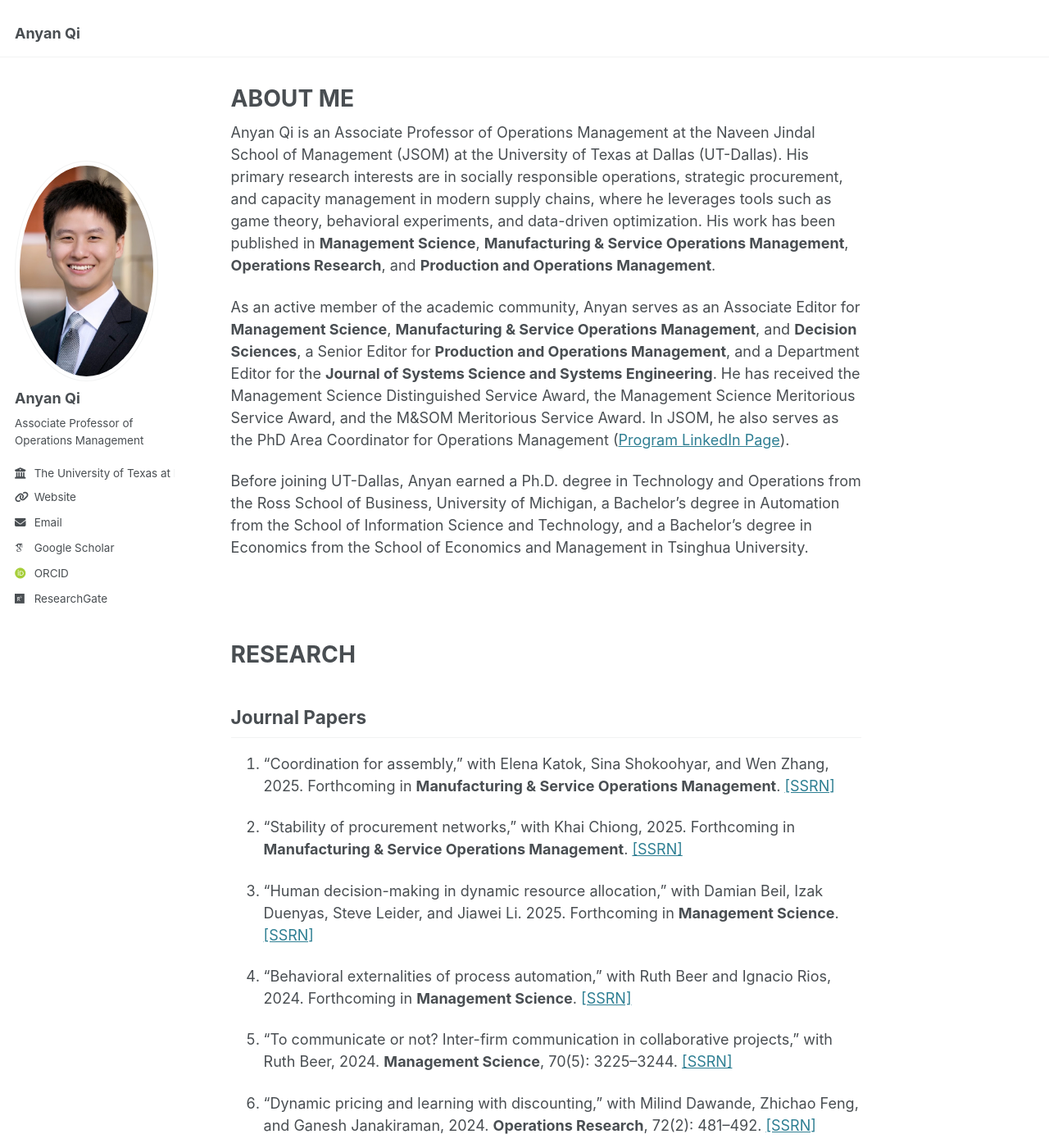
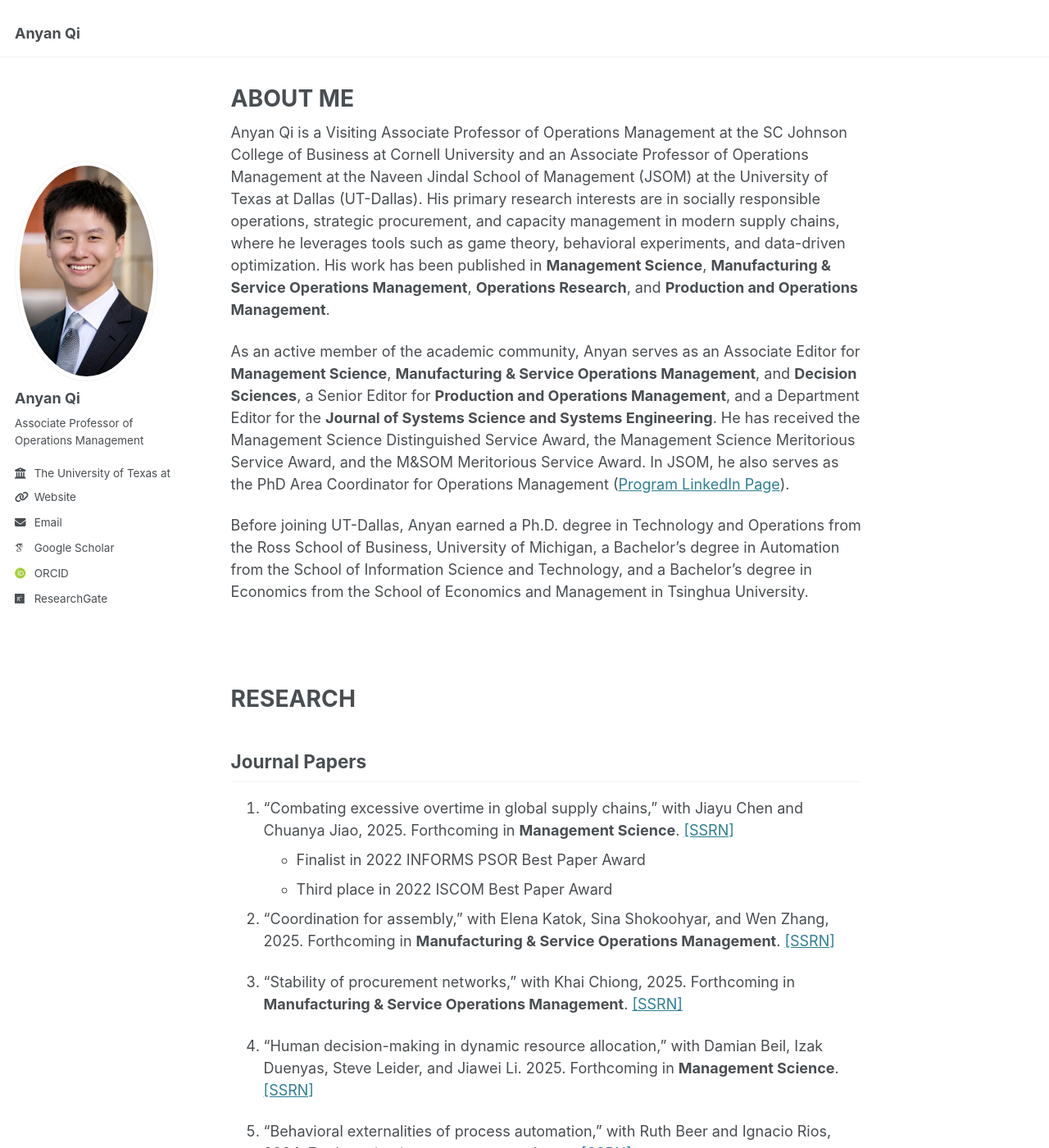
Before and after one commit to qi-anyan/qi-anyan.github.io, a Jekyll site: the page built from _pages/about.md, in a window 1280 px wide and 1400 px high. Shown: the whole window at 82% size. Built offline with Jekyll 4.4.1, drawn with Linux system fonts in a browser that asks for light colours; some web fonts are replaced; some of the changed text lies outside the part shown.

Commit message:
Initial commit

```diff
--- a/_pages/about.md
+++ b/_pages/about.md
@@ -7,7 +7,7 @@ redirect_from:
   - /about.html
 ---
 
-Anyan Qi is an Associate Professor of Operations Management at the Naveen Jindal School of Management (JSOM) at the University of Texas at Dallas (UT-Dallas). His primary research interests are in socially responsible operations, strategic procurement, and capacity management in modern supply chains, where he leverages tools such as game theory, behavioral experiments, and data-driven optimization. His work has been published in **Management Science**, **Manufacturing & Service Operations Management**, **Operations Research**, and **Production and Operations Management**.
+Anyan Qi is a Visiting Associate Professor of Operations Management at the SC Johnson College of Business at Cornell University and an Associate Professor of Operations Management at the Naveen Jindal School of Management (JSOM) at the University of Texas at Dallas (UT-Dallas). His primary research interests are in socially responsible operations, strategic procurement, and capacity management in modern supply chains, where he leverages tools such as game theory, behavioral experiments, and data-driven optimization. His work has been published in **Management Science**, **Manufacturing & Service Operations Management**, **Operations Research**, and **Production and Operations Management**.
 
 As an active member of the academic community, Anyan serves as an Associate Editor for **Management Science**, **Manufacturing & Service Operations Management**, and **Decision Sciences**, a Senior Editor for **Production and Operations Management**, and a Department Editor for the **Journal of Systems Science and Systems Engineering**. He has received the Management Science Distinguished Service Award, the Management Science Meritorious Service Award, and the M&SOM Meritorious Service Award. In JSOM, he also serves as the PhD Area Coordinator for Operations Management ([Program LinkedIn Page](https://www.linkedin.com/company/jsom-operations-management-phd-program/?viewAsMember=true)).
 
@@ -20,6 +20,10 @@ RESEARCH
 
 Journal Papers
 ------
+1. "Combating excessive overtime in global supply chains," with Jiayu Chen and Chuanya Jiao, 2025. Forthcoming in **Management Science**. [[SSRN]](https://papers.ssrn.com/sol3/papers.cfm?abstract_id=4134422)
+    - Finalist in 2022 INFORMS PSOR Best Paper Award
+    - Third place in 2022 ISCOM Best Paper Award
+
 1. “Coordination for assembly,” with Elena Katok, Sina Shokoohyar, and Wen Zhang, 2025. Forthcoming in **Manufacturing & Service Operations Management**. [[SSRN]](https://papers.ssrn.com/sol3/papers.cfm?abstract_id=2889868)
 
 1. "Stability of procurement networks," with Khai Chiong, 2025. Forthcoming in **Manufacturing & Service Operations Management**. [[SSRN]](https://papers.ssrn.com/sol3/papers.cfm?abstract_id=4752112)
```
Also changed, not shown: other parts of _pages/about.md (+0 -4 lines), 8 other files.
